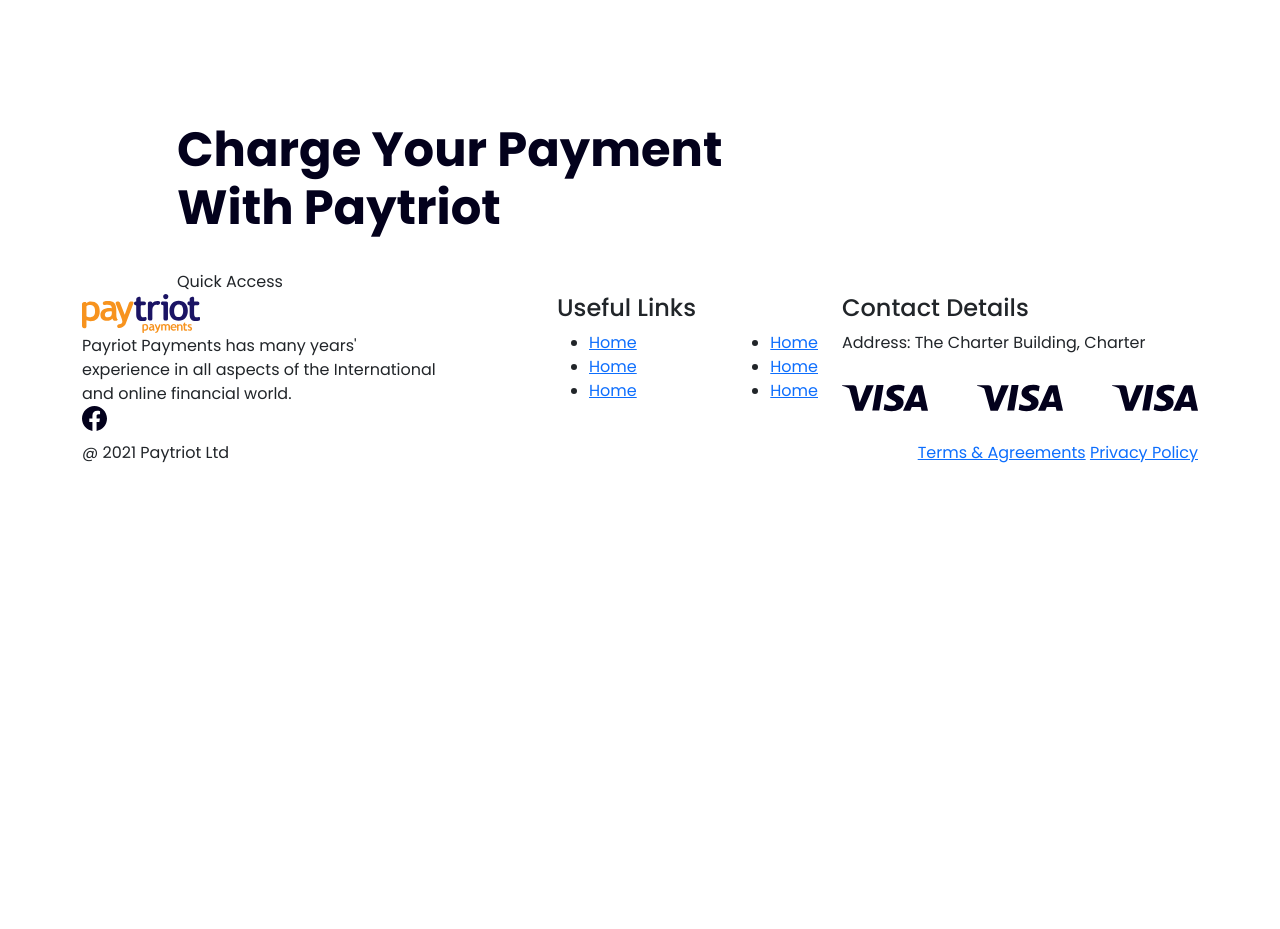
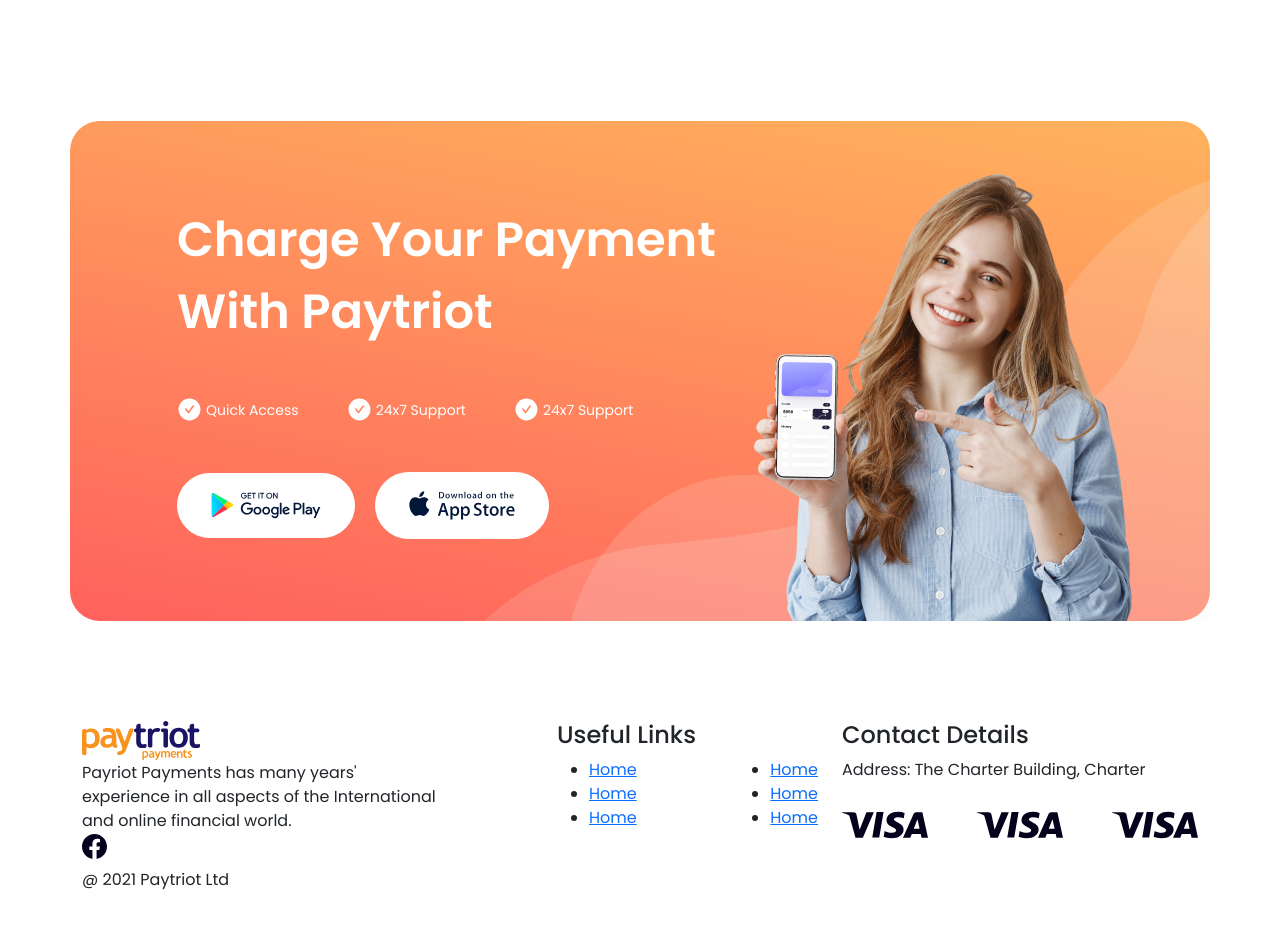
Before and after one commit to mfaqihuddin23/paytriot-dev, a website: page index.html in a window 1280 px wide. Shown: the part 6200-7129 px from the top of the page. Before the commit the page ends 6665 px from the top, so only its background shows below. Drawn offline with nearby package versions, Linux system fonts and the light colour scheme.

Commit message:
paytriot ads

```diff
--- a/assets/css/style.css
+++ b/assets/css/style.css
@@ -74,6 +74,13 @@
     font-size: 18px;
     line-height: 150%;
     color: #021639;
+}
+.label-14{
+    font-style: normal;
+    font-weight: normal;
+    font-size: 14px;
+    line-height: 200%;
+    color: #FFFFFF;
 }
 
 .big-title{
@@ -160,6 +167,32 @@
     border-radius: 20px;
 }
 
+/* section paytriot-ads */
+section.paytriot-ads .container{
+    background: linear-gradient(190.58deg, #FFE95D -65.85%, #FF595D 110.58%);
+    border-radius: 30px;
+}
+section.paytriot-ads .row{
+    background: url('../images/bg-row-ads.svg');
+    background-repeat: no-repeat;
+    background-position: bottom right;
+}
+section.paytriot-ads h2{
+    font-weight: 600;
+    line-height: 150%;
+    color: #FFFFFF;
+}
+section.paytriot-ads .btn-outline-primary{
+    border-color: #FFFFFF;
+    background: #FFFFFF;
+}
+
+/* section footer  */
+section.footer{
+    padding: 100px 0;
+}
+
+
 
 
 
--- a/index.html
+++ b/index.html
@@ -319,21 +319,40 @@
 
         </div>
     </section>
-    <section class="payriot-ads">
+    <section class="paytriot-ads">
         <div class="container">
           <div class="row">
-            <div class="col-6 offset-1">
-              <h2 class="h2-ads">
-                Charge Your Payment With Paytriot
-              </h2>
-              <div class="label-wrap">
-                <div class="label-item">
-                  <div class="icon-small">
-                    <img src="assets/images/icon-check-white.svg" alt="">
+            <div class="col-6 offset-1 d-flex align-items-center">
+              <div class="txt-wrap">
+                <h2 class="mb-lg-5">
+                  Charge Your Payment With Paytriot
+                </h2>
+                <div class="label-wrap d-flex mb-5">
+                  <div class="label-item d-flex align-items-center me-5">
+                    <div class="icon-small me-1">
+                      <img src="assets/images/icon-check-white.svg" alt="">
+                    </div>
+                    <label for="label-14" class="label-14">Quick Access</label>
                   </div>
-                  <label for="label-14">Quick Access</label>
+                  <div class="label-item d-flex align-items-center me-5">
+                    <div class="icon-small me-1">
+                      <img src="assets/images/icon-check-white.svg" alt="">
+                    </div>
+                    <label for="label-14" class="label-14">24x7 Support</label>
+                  </div>
+                  <div class="label-item d-flex align-items-center">
+                    <div class="icon-small me-1">
+                      <img src="assets/images/icon-check-white.svg" alt="">
+                    </div>
+                    <label for="label-14" class="label-14">24x7 Support</label>
+                  </div>
                 </div>
+                <a href="#" class="btn btn-outline-primary me-3" role="button" data-bs-toggle="button"><img src="assets/images/logo-googleplay.svg" alt=""></a>
+                <a href="#" class="btn btn-outline-primary" role="button" data-bs-toggle="button"><img src="assets/images/logo-appstore.svg" alt=""></a>
               </div>
+            </div>
+            <div class="col-4">
+              <img src="assets/images/bg-paytriots-ads.png" alt="">
             </div>
           </div>
         </div>
```
Also changed, not shown: assets/images/bg-paytriots-ads.png (added), assets/images/bg-row-ads.svg (added).
